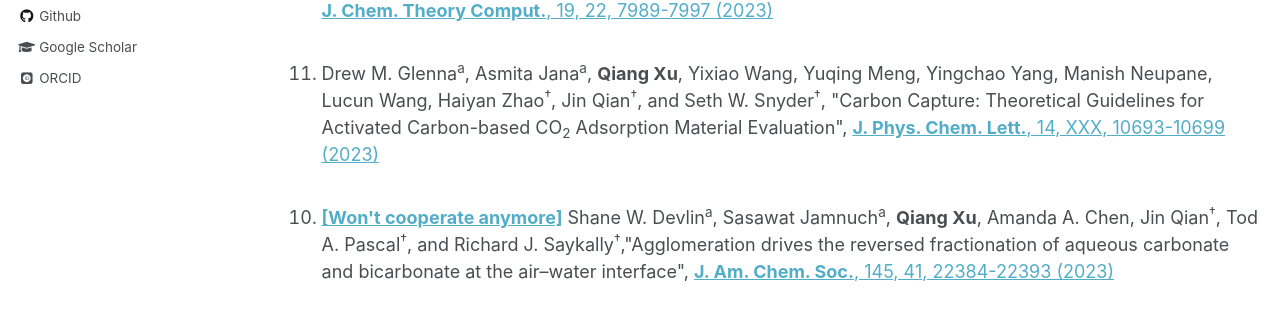
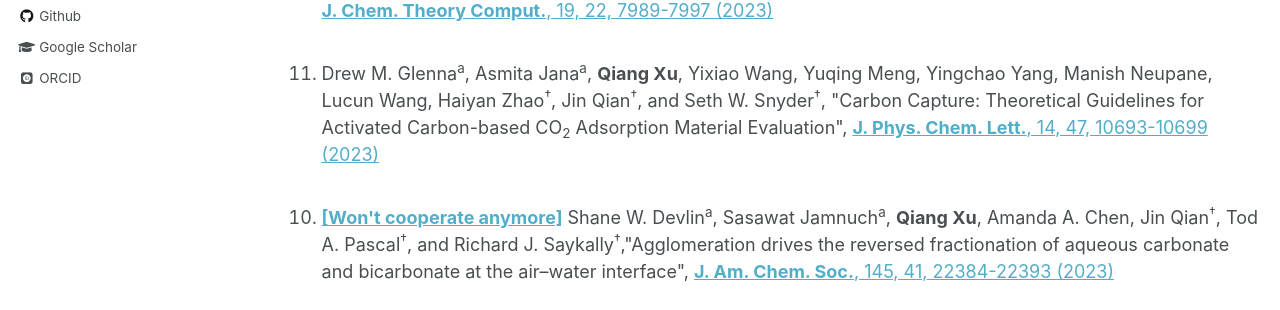
Before and after one commit to xqjlu/xqjlu.github.io, a Jekyll site: the page built from _pages/publications.md, in a window 1280 px wide and 900 px high. Shown: the part 429-739 px from the top of the window. Built offline with Jekyll 4.4.1, drawn with Linux system fonts in a browser that asks for light colours; some web fonts are replaced.

Commit message:
jpcl vol

```diff
--- a/_pages/publications.md
+++ b/_pages/publications.md
@@ -47,7 +47,7 @@ Corresponding Author<sup>†</sup>; These authors contributed equally<sup>a</sup
 
 <li>Drew M. Glenna<sup>a</sup>, Asmita Jana<sup>a</sup>, <b>Qiang Xu</b>, Yixiao Wang, Yuqing Meng, Yingchao Yang, Manish Neupane, Lucun Wang, Haiyan Zhao<sup>†</sup>, Jin Qian<sup>†</sup>, and Seth W. Snyder<sup>†</sup>,
 "Carbon Capture: Theoretical Guidelines for Activated Carbon-based CO<sub>2</sub> Adsorption Material Evaluation",
-<a href="https://doi.org/10.1021/acs.jpclett.3c02711" target="_blank"><b>J. Phys. Chem. Lett.</b>, 14, XXX, 10693-10699 (2023)</a>
+<a href="https://doi.org/10.1021/acs.jpclett.3c02711" target="_blank"><b>J. Phys. Chem. Lett.</b>, 14, 47, 10693-10699 (2023)</a>
 </li><br>
 
 <li><a><b>[Won't cooperate anymore]</b></a> Shane W. Devlin<sup>a</sup>, Sasawat Jamnuch<sup>a</sup>, <b>Qiang Xu</b>, Amanda A. Chen, Jin Qian<sup>†</sup>, Tod A. Pascal<sup>†</sup>, and Richard J. Saykally<sup>†</sup>,"Agglomeration drives the reversed fractionation of aqueous carbonate and bicarbonate at the air–water interface",
```
